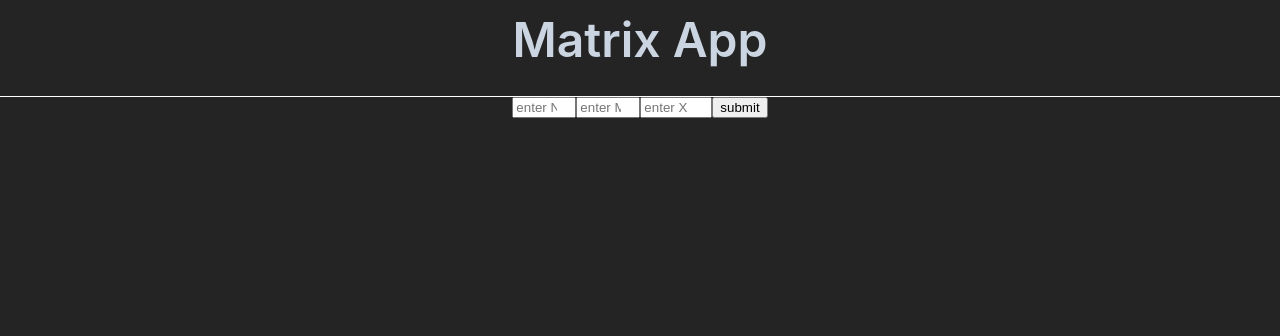
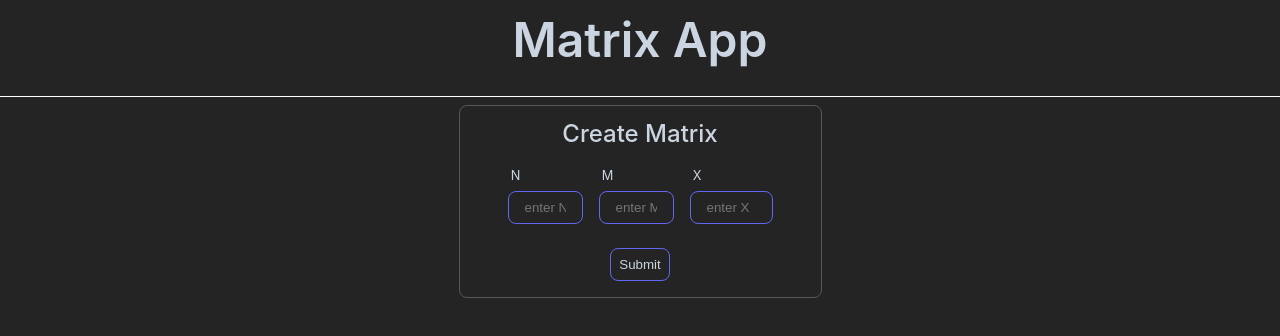
Before and after one commit to bxr5xrk/matrix-app, a React (Vite) app: page / in a window 1280 px wide. Shown: the top 336 px of the page. Built offline with nearby package versions, Linux system fonts and the light colour scheme.

Commit message:
added input and button components

```diff
--- /dev/null
+++ b/src/components/Button/Button.module.scss
@@ -0,0 +1,11 @@
+.root {
+  display: block;
+  text-align: center;
+  padding: 0.5rem;
+  border: 1px solid var(--primary);
+  border-radius: 0.5rem;
+  color: var(--text);
+  background-color: rgba(var(--primary), 0.4);
+  height: fit-content;
+  cursor: pointer;
+}
--- /dev/null
+++ b/src/components/Button/Button.tsx
@@ -0,0 +1,21 @@
+import type { ButtonHTMLAttributes, DetailedHTMLProps } from 'react';
+import { memo } from 'react';
+import cl from './Button.module.scss';
+
+interface ButtonProps
+  extends DetailedHTMLProps<
+    ButtonHTMLAttributes<HTMLButtonElement>,
+    HTMLButtonElement
+  > {
+  title: string;
+}
+
+function Button({ title, ...props }: ButtonProps) {
+  return (
+    <button className={cl.root} {...props}>
+      {title}
+    </button>
+  );
+}
+
+export default memo(Button);
--- /dev/null
+++ b/src/components/Input/Input.module.scss
@@ -0,0 +1,19 @@
+.root {
+  display: flex;
+  flex-direction: column;
+  gap: 0.5rem;
+
+  label {
+    text-align: start;
+    font-size: 0.8rem;
+    margin-left: 0.2rem;
+  }
+
+  input {
+    padding: 0.5rem 1rem;
+    border: 1px solid var(--primary);
+    border-radius: 0.5rem;
+    background-color: transparent;
+    color: var(--text);
+  }
+}
--- /dev/null
+++ b/src/components/Input/Input.tsx
@@ -0,0 +1,28 @@
+import { forwardRef, memo } from 'react';
+import type { DetailedHTMLProps, InputHTMLAttributes, Ref } from 'react';
+import cl from './Input.module.scss';
+
+interface InputProps
+  extends DetailedHTMLProps<
+    InputHTMLAttributes<HTMLInputElement>,
+    HTMLInputElement
+  > {
+  id: string;
+  label: string;
+}
+
+const Input = forwardRef<HTMLInputElement, InputProps>(
+  ({ label, id, ...props }, ref: Ref<HTMLInputElement>) => {
+    return (
+      <div className={cl.root}>
+        <label htmlFor={id}>{label}</label>
+
+        <input id={id} {...props} ref={ref} />
+      </div>
+    );
+  }
+);
+
+Input.displayName = 'Input';
+
+export default memo(Input);
--- a/src/features/matrix/matrixContext.tsx
+++ b/src/features/matrix/matrixContext.tsx
@@ -23,10 +23,10 @@ export const useMatrix = () => useContext(MatrixContext);
 
 export function MatrixProvider({ children }: MatrixProviderProps) {
   const [matrix, setMatrix] = useState<Cell[][]>([]);
+  const [x, setX] = useState(0);
   const [highlightedCellIds, setHighlightedCellIds] = useState<Set<CellId>>(
     new Set()
   );
-  const [x, setX] = useState(0);
 
   const incrementCellAmount = (i: number, j: number) => {
     setMatrix((prevMatrix) => {
--- a/src/pages/MainPage/MainPage.module.scss
+++ b/src/pages/MainPage/MainPage.module.scss
@@ -1,5 +1,8 @@
 .root {
+  padding: 0.5rem;
   display: flex;
   flex-direction: column;
+  justify-content: center;
   gap: 2rem;
+  align-items: center;
 }
--- /dev/null
+++ b/src/pages/MainPage/components/Form/Form.module.scss
@@ -0,0 +1,22 @@
+.root {
+  display: flex;
+  flex-direction: column;
+  gap: 1.5rem;
+  align-items: center;
+  justify-content: center;
+  padding: 1rem 3rem;
+  border: 1px solid var(--additional);
+  border-radius: 0.5rem;
+  width: fit-content;
+
+  h2 {
+    font-weight: 500;
+    font-size: 1.5rem;
+  }
+
+  .inputs {
+    display: flex;
+    justify-content: center;
+    gap: 1rem;
+  }
+}
--- a/src/pages/MainPage/components/Form/Form.tsx
+++ b/src/pages/MainPage/components/Form/Form.tsx
@@ -1,51 +1,21 @@
 import { memo, useRef } from 'react';
+import Button from '../../../../components/Button/Button';
+import Input from '../../../../components/Input/Input';
 import { useMatrix } from '../../../../features/matrix/matrixContext';
-import type { Cell } from '../../../../features/matrix/matrix.interfaces';
-
-interface createMatrixProps {
-  m: number;
-  n: number;
-}
-
-const createMatrix = ({ m, n }: createMatrixProps) => {
-  const generateMatrix = () => {
-    const matrix: Cell[][] = [];
-
-    for (let i = 0; i < m; i++) {
-      const row: Cell[] = [];
-
-      for (let j = 1; j <= n; j++) {
-        row.push({
-          id: i * n + j,
-          amount: Math.floor(Math.random() * 900) + 100
-        });
-      }
-
-      matrix.push(row);
-    }
-
-    return matrix;
-  };
-
-  const matrix = generateMatrix();
-
-  return matrix;
-};
+import { generateMatrix } from '../../../../utils/matrixUtils';
+import cl from './Form.module.scss';
 
 function Form() {
   const { setMatrix, setX } = useMatrix();
   const NRef = useRef<HTMLInputElement>(null);
   const MRef = useRef<HTMLInputElement>(null);
   const XRef = useRef<HTMLInputElement>(null);
+  const formRef = useRef<HTMLFormElement>(null);
 
   const handleSubmit = (e: React.FormEvent<HTMLFormElement>) => {
     e.preventDefault();
 
-    if (
-      NRef.current !== null &&
-      MRef.current !== null &&
-      XRef.current !== null
-    ) {
+    if (NRef.current && MRef.current && XRef.current) {
       const NValue = Number(NRef.current.value);
       const MValue = Number(MRef.current.value);
       const XValue = Number(MRef.current.value);
@@ -53,21 +23,26 @@ function Form() {
       const dimensions = { m: MValue, n: NValue };
 
       setX(XValue);
-      setMatrix(createMatrix(dimensions));
+      setMatrix(generateMatrix(dimensions));
     }
   };
 
   return (
-    <form onSubmit={handleSubmit}>
-      <input
+    <form ref={formRef} className={cl.root} onSubmit={handleSubmit}>
+      <h2>Create Matrix</h2>
+      <div className={cl.inputs}>
+        <Input
           ref={NRef}
           id="N"
           type="number"
           placeholder="enter N"
           min={0}
           max={100}
+          label="N"
         />
-      <input
+
+        <Input
+          label="M"
           ref={MRef}
           id="M"
           type="number"
@@ -75,7 +50,9 @@ function Form() {
           min={0}
           max={100}
         />
-      <input
+
+        <Input
+          label="X"
           ref={XRef}
           id="X"
           type="number"
@@ -83,7 +60,9 @@ function Form() {
           min={0}
           max={1000}
         />
-      <button type="submit">submit</button>
+      </div>
+
+      <Button type="submit" title="Submit" />
     </form>
   );
 }
--- a/src/styles/reset.scss
+++ b/src/styles/reset.scss
@@ -122,3 +122,11 @@ table {
   border-collapse: collapse;
   border-spacing: 0;
 }
+input[type='number'] {
+  -moz-appearance: textfield;
+}
+
+input[type='number']::-webkit-outer-spin-button,
+input[type='number']::-webkit-inner-spin-button {
+  -webkit-appearance: none;
+}
--- /dev/null
+++ b/src/utils/matrixUtils.ts
@@ -0,0 +1,25 @@
+import type { Cell } from '../features/matrix/matrix.interfaces';
+
+interface createMatrixProps {
+  m: number;
+  n: number;
+}
+
+export const generateMatrix = ({ m, n }: createMatrixProps) => {
+  const matrix: Cell[][] = [];
+
+  for (let i = 0; i < m; i++) {
+    const row: Cell[] = [];
+
+    for (let j = 1; j <= n; j++) {
+      row.push({
+        id: i * n + j,
+        amount: Math.floor(Math.random() * 900) + 100
+      });
+    }
+
+    matrix.push(row);
+  }
+
+  return matrix;
+};
```
Also changed, not shown: src/features/matrix/matrix.interfaces.ts (+1 -20 lines). Lines whose indentation alone changed are shown as unchanged.
